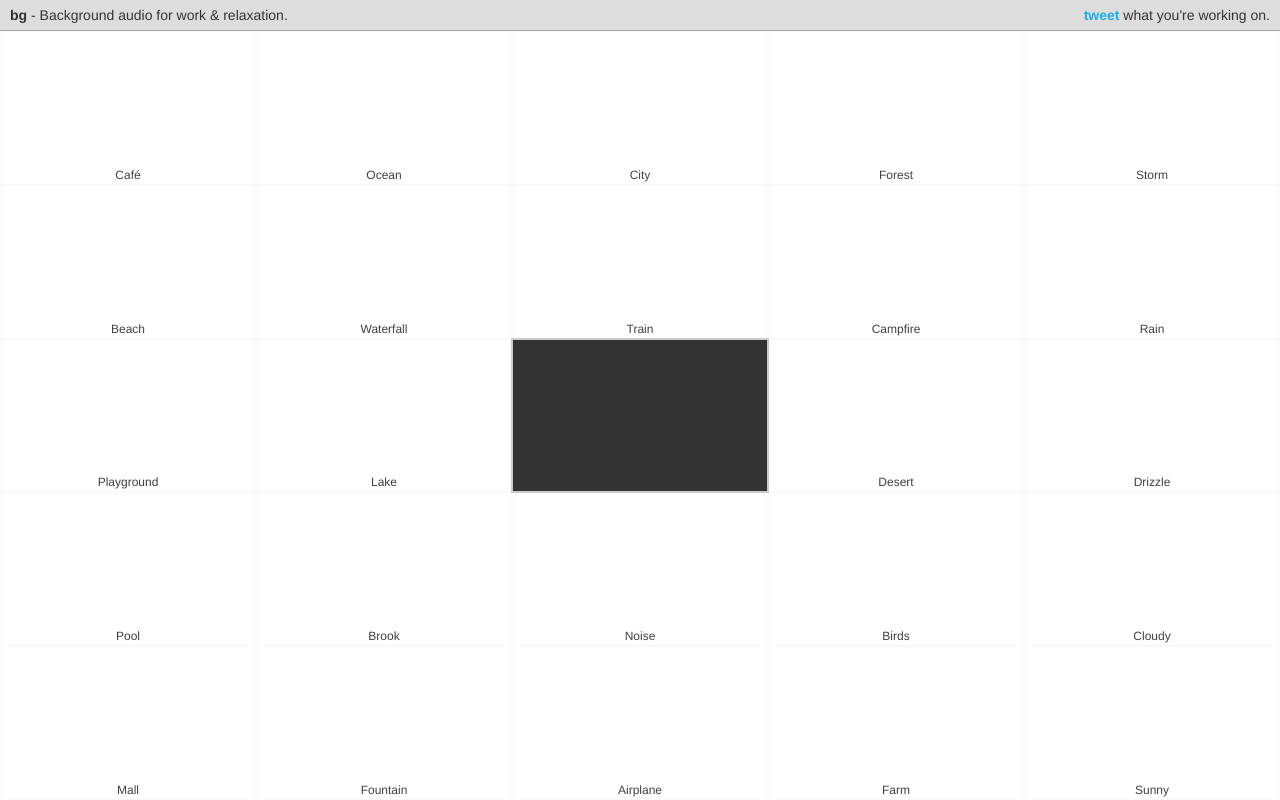
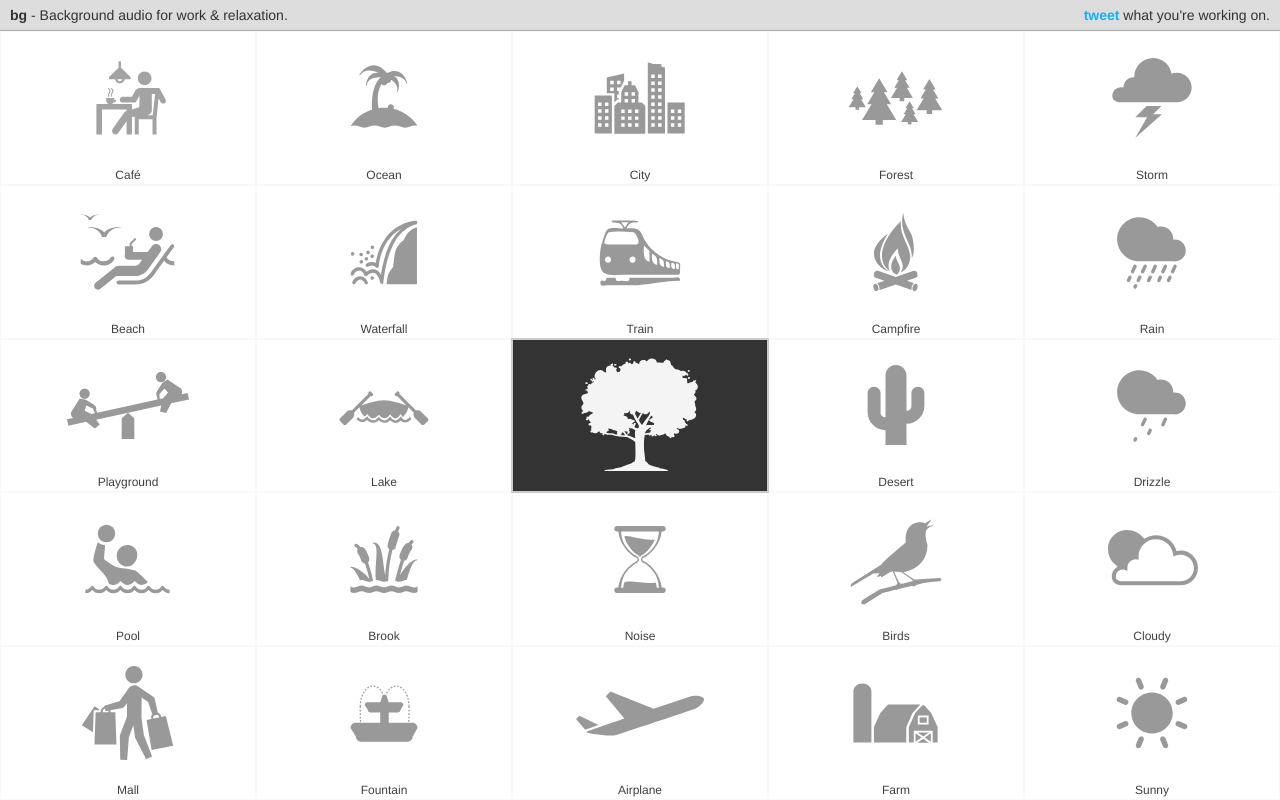
Before and after one commit to akumpf/bgaudio, a plain HTML site: page index.html in a window 1280 px wide. Drawn offline with nearby package versions, Linux system fonts and the light colour scheme; the site is published under a folder, as on GitHub Pages, so addresses that start at the root find nothing.

Commit message:
relative img paths

```diff
--- a/index.html
+++ b/index.html
@@ -10,7 +10,7 @@
     <title>bg - Background audio for work and relaxation</title>
     <!-- -->
     <link rel="icon" id="rel_icon" type="image/png" href="http://bg.kumpf.cc/img/favicon.png">
-    <link rel="apple-touch-icon" href="/img/favicon.png">
+    <link rel="apple-touch-icon" href="./img/favicon.png">
     <meta name="apple-mobile-web-app-capable" content="yes">
     <meta name="apple-mobile-web-app-status-bar-style" content="black">
     <meta name="viewport" content="user-scalable=no, width=device-width, initial-scale=1, minimum-scale=1, maximum-scale=1">
@@ -302,35 +302,35 @@ a, a:visited {
       <iframe id='ytvidplayer' width="50" height="50" frameborder="0" src='' allowfullscreen></iframe>
       <div id='vidloading'>loading</div>
       <!-- -->
-      <div class='btn' d-ytid='KZV9FmHOsRg'><div class='bimg' style='background-image: url("/img/cafe_noun_59160.svg");'></div><div class='btitle'>Café</div></div>
-      <div class='btn' d-ytid='f77SKdyn-1Y'><div class='bimg' style='background-image: url("/img/ocean_noun_8624.svg"); background-size: 50% 50%;'></div><div class='btitle'>Ocean</div></div>
-      <div class='btn' d-ytid='Xvwl4IfXW98'><div class='bimg' style='background-image: url("/img/city_noun_10486.svg");'></div><div class='btitle'>City</div></div>
-      <div class='btn' d-ytid='OdIJ2x3nxzQ'><div class='bimg' style='background-image: url("/img/forest_noun_27297.svg");'></div><div class='btitle'>Forest</div></div>
-      <div class='btn' d-ytid='Sv0LwXYAVVg'><div class='bimg' style='background-image: url("/img/storm_noun_4249.svg"); background-size: 60% 60%;'></div><div class='btitle'>Storm</div></div>
+      <div class='btn' d-ytid='KZV9FmHOsRg'><div class='bimg' style='background-image: url("./img/cafe_noun_59160.svg");'></div><div class='btitle'>Café</div></div>
+      <div class='btn' d-ytid='f77SKdyn-1Y'><div class='bimg' style='background-image: url("./img/ocean_noun_8624.svg"); background-size: 50% 50%;'></div><div class='btitle'>Ocean</div></div>
+      <div class='btn' d-ytid='Xvwl4IfXW98'><div class='bimg' style='background-image: url("./img/city_noun_10486.svg");'></div><div class='btitle'>City</div></div>
+      <div class='btn' d-ytid='OdIJ2x3nxzQ'><div class='bimg' style='background-image: url("./img/forest_noun_27297.svg");'></div><div class='btitle'>Forest</div></div>
+      <div class='btn' d-ytid='Sv0LwXYAVVg'><div class='bimg' style='background-image: url("./img/storm_noun_4249.svg"); background-size: 60% 60%;'></div><div class='btitle'>Storm</div></div>
       <!-- -->
-      <div class='btn' d-ytid='OtpCdbNPd8k'><div class='bimg' style='background-image: url("/img/beach_noun_8231.svg");'></div><div class='btitle'>Beach</div></div>
-      <div class='btn' d-ytid='BFp_SyLEqZA'><div class='bimg' style='background-image: url("/img/waterfall_noun_3411.svg"); background-size: 50% 50%;'></div><div class='btitle'>Waterfall</div></div>
-      <div class='btn' d-ytid='nba2wQsk_XQ'><div class='bimg' style='background-image: url("/img/train_noun_7557.svg"); background-size: 60% 60%;'></div><div class='btitle'>Train</div></div>
-      <div class='btn' d-ytid='hJrIed8i2lc'><div class='bimg' style='background-image: url("/img/campfire_noun_36204.svg");'></div><div class='btitle'>Campfire</div></div>
-      <div class='btn' d-ytid='naOBXOdLiig'><div class='bimg' style='background-image: url("/img/rain_noun_16235.svg"); background-size: 60% 60%;'></div><div class='btitle'>Rain</div></div>
+      <div class='btn' d-ytid='OtpCdbNPd8k'><div class='bimg' style='background-image: url("./img/beach_noun_8231.svg");'></div><div class='btitle'>Beach</div></div>
+      <div class='btn' d-ytid='BFp_SyLEqZA'><div class='bimg' style='background-image: url("./img/waterfall_noun_3411.svg"); background-size: 50% 50%;'></div><div class='btitle'>Waterfall</div></div>
+      <div class='btn' d-ytid='nba2wQsk_XQ'><div class='bimg' style='background-image: url("./img/train_noun_7557.svg"); background-size: 60% 60%;'></div><div class='btitle'>Train</div></div>
+      <div class='btn' d-ytid='hJrIed8i2lc'><div class='bimg' style='background-image: url("./img/campfire_noun_36204.svg");'></div><div class='btitle'>Campfire</div></div>
+      <div class='btn' d-ytid='naOBXOdLiig'><div class='bimg' style='background-image: url("./img/rain_noun_16235.svg"); background-size: 60% 60%;'></div><div class='btitle'>Rain</div></div>
       <!-- -->
-      <div class='btn' d-ytid='uGL90vfo680'><div class='bimg' style='background-image: url("/img/playground_noun_712.svg"); background-size: 50% 50%;'></div><div class='btitle'>Playground</div></div>
-      <div class='btn' d-ytid='CPKB9-6UEC4'><div class='bimg' style='background-image: url("/img/lake_noun_36359.svg");'></div><div class='btitle'>Lake</div></div>
-      <div class='btn sel silent' d-ytid='OFF'><div class='bimg' style='background-image: url("/img/tree_noun_7612.svg");'></div><div class='btitle'></div></div>
-      <div class='btn' d-ytid='lPv8gZGnrUY'><div class='bimg' style='background-image: url("/img/desert_noun_78053.svg"); background-size: 60% 60%;'></div><div class='btitle'>Desert</div></div>
-      <div class='btn' d-ytid='fAqIZ0NSMQQ'><div class='bimg' style='background-image: url("/img/drizzle_noun_16235_lt.svg"); background-size: 60% 60%;'></div><div class='btitle'>Drizzle</div></div>
+      <div class='btn' d-ytid='uGL90vfo680'><div class='bimg' style='background-image: url("./img/playground_noun_712.svg"); background-size: 50% 50%;'></div><div class='btitle'>Playground</div></div>
+      <div class='btn' d-ytid='CPKB9-6UEC4'><div class='bimg' style='background-image: url("./img/lake_noun_36359.svg");'></div><div class='btitle'>Lake</div></div>
+      <div class='btn sel silent' d-ytid='OFF'><div class='bimg' style='background-image: url("./img/tree_noun_7612.svg");'></div><div class='btitle'></div></div>
+      <div class='btn' d-ytid='lPv8gZGnrUY'><div class='bimg' style='background-image: url("./img/desert_noun_78053.svg"); background-size: 60% 60%;'></div><div class='btitle'>Desert</div></div>
+      <div class='btn' d-ytid='fAqIZ0NSMQQ'><div class='bimg' style='background-image: url("./img/drizzle_noun_16235_lt.svg"); background-size: 60% 60%;'></div><div class='btitle'>Drizzle</div></div>
       <!-- -->
-      <div class='btn' d-ytid='wSVOJRfk4j8'><div class='bimg' style='background-image: url("/img/pool_noun_65111.svg");'></div><div class='btitle'>Pool</div></div>
-      <div class='btn' d-ytid='grs95NjzdJs'><div class='bimg' style='background-image: url("/img/brook_noun_6275.svg"); background-size: 50% 50%;'></div><div class='btitle'>Brook</div></div>
-      <div class='btn' d-ytid='wzjWIxXBs_s'><div class='bimg' style='background-image: url("/img/noise_noun_104941.svg"); background-size: 50% 50%;'></div><div class='btitle'>Noise</div></div>
-      <div class='btn' d-ytid='eMWeQWGla0Y'><div class='bimg' style='background-image: url("/img/birds_noun_8428.svg");'></div><div class='btitle'>Birds</div></div>
-      <div class='btn' d-ytid='cFvWypwyXWM'><div class='bimg' style='background-image: url("/img/cloudy_noun_13515.svg"); background-size: 60% 60%;'></div><div class='btitle'>Cloudy</div></div>
+      <div class='btn' d-ytid='wSVOJRfk4j8'><div class='bimg' style='background-image: url("./img/pool_noun_65111.svg");'></div><div class='btitle'>Pool</div></div>
+      <div class='btn' d-ytid='grs95NjzdJs'><div class='bimg' style='background-image: url("./img/brook_noun_6275.svg"); background-size: 50% 50%;'></div><div class='btitle'>Brook</div></div>
+      <div class='btn' d-ytid='wzjWIxXBs_s'><div class='bimg' style='background-image: url("./img/noise_noun_104941.svg"); background-size: 50% 50%;'></div><div class='btitle'>Noise</div></div>
+      <div class='btn' d-ytid='eMWeQWGla0Y'><div class='bimg' style='background-image: url("./img/birds_noun_8428.svg");'></div><div class='btitle'>Birds</div></div>
+      <div class='btn' d-ytid='cFvWypwyXWM'><div class='bimg' style='background-image: url("./img/cloudy_noun_13515.svg"); background-size: 60% 60%;'></div><div class='btitle'>Cloudy</div></div>
       <!-- -->
-      <div class='btn' d-ytid='kednn_OXJ4Q'><div class='bimg' style='background-image: url("/img/mall_noun_17962.svg");'></div><div class='btitle'>Mall</div></div>
-      <div class='btn' d-ytid='aJaZc4E8Y4U'><div class='bimg' style='background-image: url("/img/fountain_noun_8145.svg"); background-size: 50% 50%;'></div><div class='btitle'>Fountain</div></div>
-      <div class='btn' d-ytid='INrR7Jv57d8'><div class='bimg' style='background-image: url("/img/airplane_noun_365.svg"); background-size: 50% 50%;'></div><div class='btitle'>Airplane</div></div>
-      <div class='btn' d-ytid='SqH1enfPGBc'><div class='bimg' style='background-image: url("/img/farm_noun_29770.svg");'></div><div class='btitle'>Farm</div></div>
-      <div class='btn' d-ytid='GqntA0XsWg8'><div class='bimg' style='background-image: url("/img/sunny_noun_129203.svg"); background-size: 60% 60%;'></div><div class='btitle'>Sunny</div></div>
+      <div class='btn' d-ytid='kednn_OXJ4Q'><div class='bimg' style='background-image: url("./img/mall_noun_17962.svg");'></div><div class='btitle'>Mall</div></div>
+      <div class='btn' d-ytid='aJaZc4E8Y4U'><div class='bimg' style='background-image: url("./img/fountain_noun_8145.svg"); background-size: 50% 50%;'></div><div class='btitle'>Fountain</div></div>
+      <div class='btn' d-ytid='INrR7Jv57d8'><div class='bimg' style='background-image: url("./img/airplane_noun_365.svg"); background-size: 50% 50%;'></div><div class='btitle'>Airplane</div></div>
+      <div class='btn' d-ytid='SqH1enfPGBc'><div class='bimg' style='background-image: url("./img/farm_noun_29770.svg");'></div><div class='btitle'>Farm</div></div>
+      <div class='btn' d-ytid='GqntA0XsWg8'><div class='bimg' style='background-image: url("./img/sunny_noun_129203.svg"); background-size: 60% 60%;'></div><div class='btitle'>Sunny</div></div>
     </div>
   <!-- -->
   <script>
```
